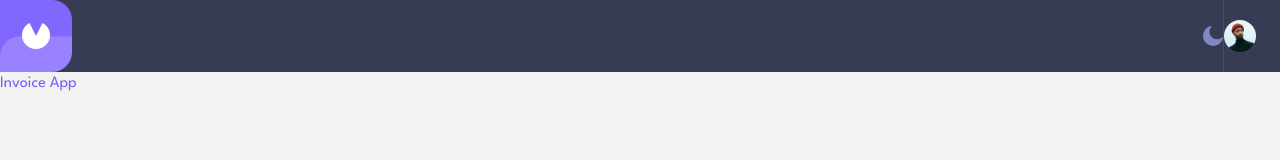
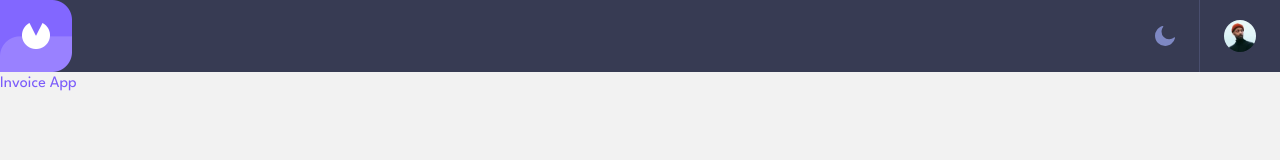
Before and after one commit to kelitasukita/invoice-app-frontend, a Next.js app: page / in a window 1280 px wide. Shown: the top 160 px of the page. Built offline with nearby package versions, Linux system fonts and the light colour scheme.

Commit message:
Set margin right to the moon icon

```diff
--- a/src/app/components/Navbar.tsx
+++ b/src/app/components/Navbar.tsx
@@ -6,16 +6,17 @@ export default function Navbar() {
       <div >
         <Image src="/assets/logo-nav.png" width="72" height="72" alt="logotipo" />
       </div>
+
       <div className="flex justify-end items-center">
-        <div className="m-l-">
+        <div className="mr-6">
           <Image src="/assets/icon-moon.svg" width="20" height="20" alt="logotipo" />
         </div>
-        <div>
-          <div className="border-r border-solid border-nav-border-color h-nav-phone" />
-        </div>
+
+        <div className="border-r border-solid border-nav-border-color h-nav-phone" />
+
         <div>
           <Image src="/assets/image-avatar.jpg" width="32" height="32" alt="logotipo"
-            className="rounded-full mr-6" />
+            className="rounded-full mx-6" />
         </div>
       </div>
     </nav>
```
